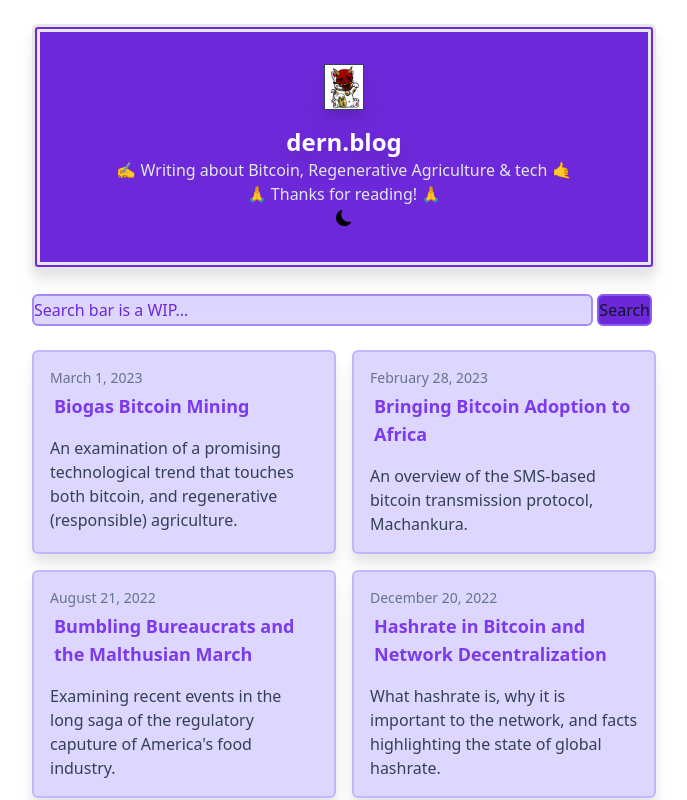
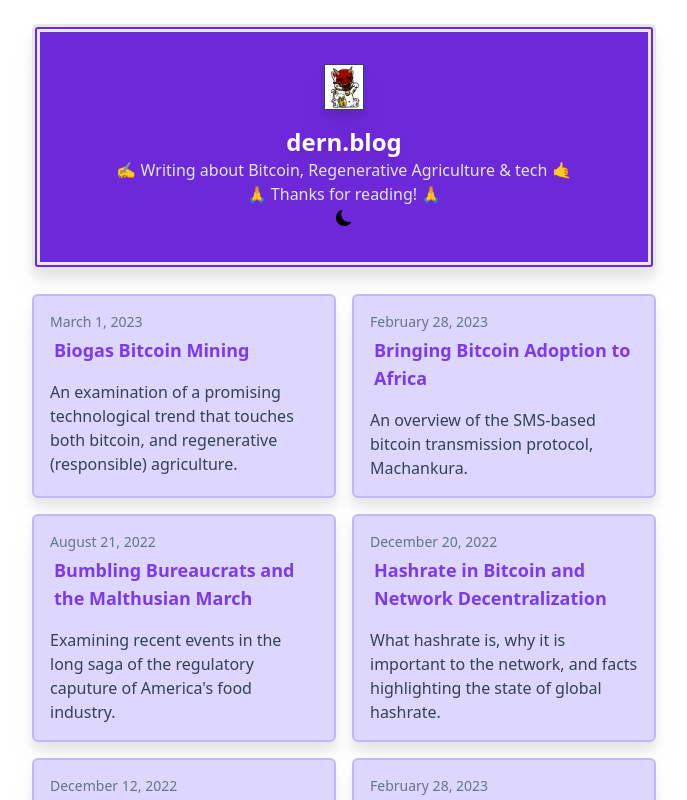
Before and after one commit to bitdern/dern-blog, a Next.js app: page / in a window 1280 px wide. Shown: the top 800 px of the page, without its empty margins (296-983 px from the left). Built offline with nearby package versions, Linux system fonts and the light colour scheme.

Commit message:
hiding the search bar UI until I can figure out the caching and fetching functionality

```diff
--- a/app/layout.tsx
+++ b/app/layout.tsx
@@ -38,9 +38,9 @@ export default function RootLayout({
         <p className="text-slate-200"> 🙏 Thanks for reading! 🙏</p>
         <DarkModebtn />
       </div>
-      <div>
+      {/*      <div>
         <Searchbar />
-      </div>
+      </div> */}
     </header>
   );
 
```
Also changed, not shown: app/search/[searchTerm]/page.jsx (deleted, +0 -28 lines).
